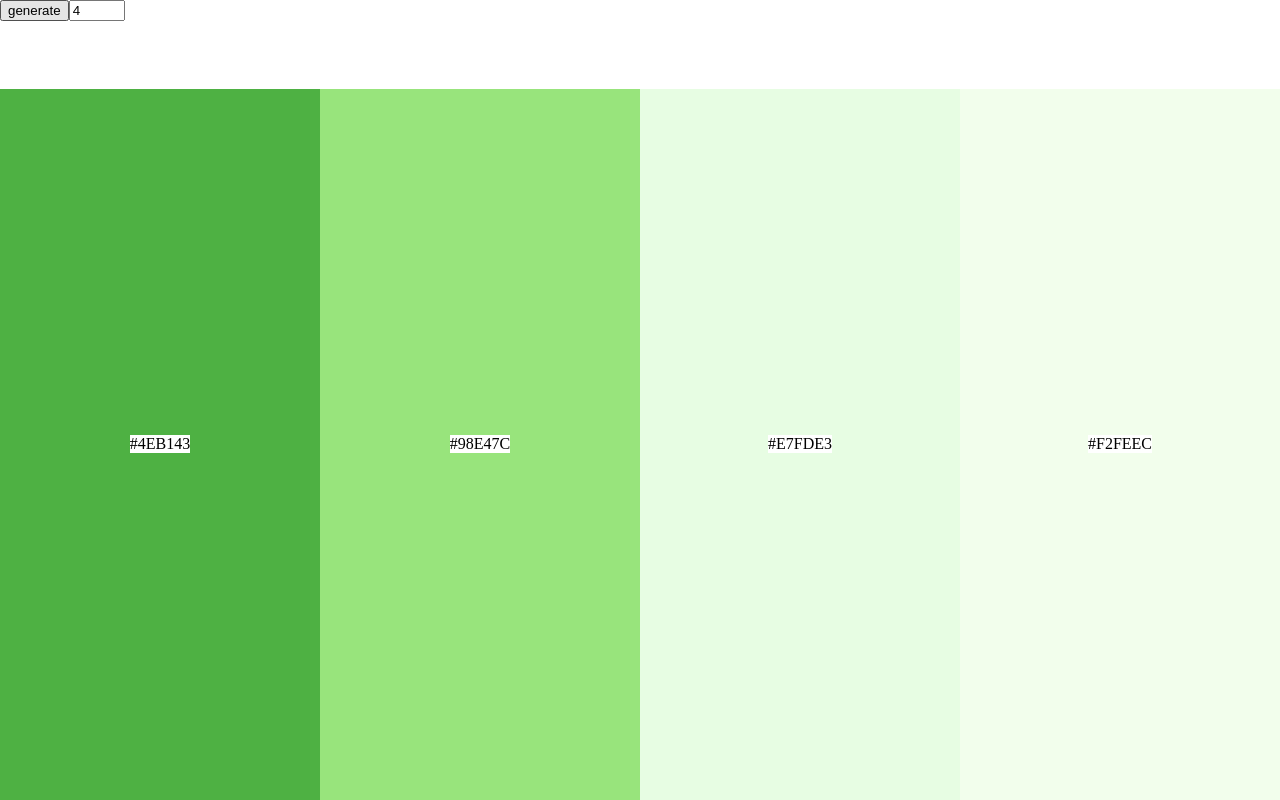
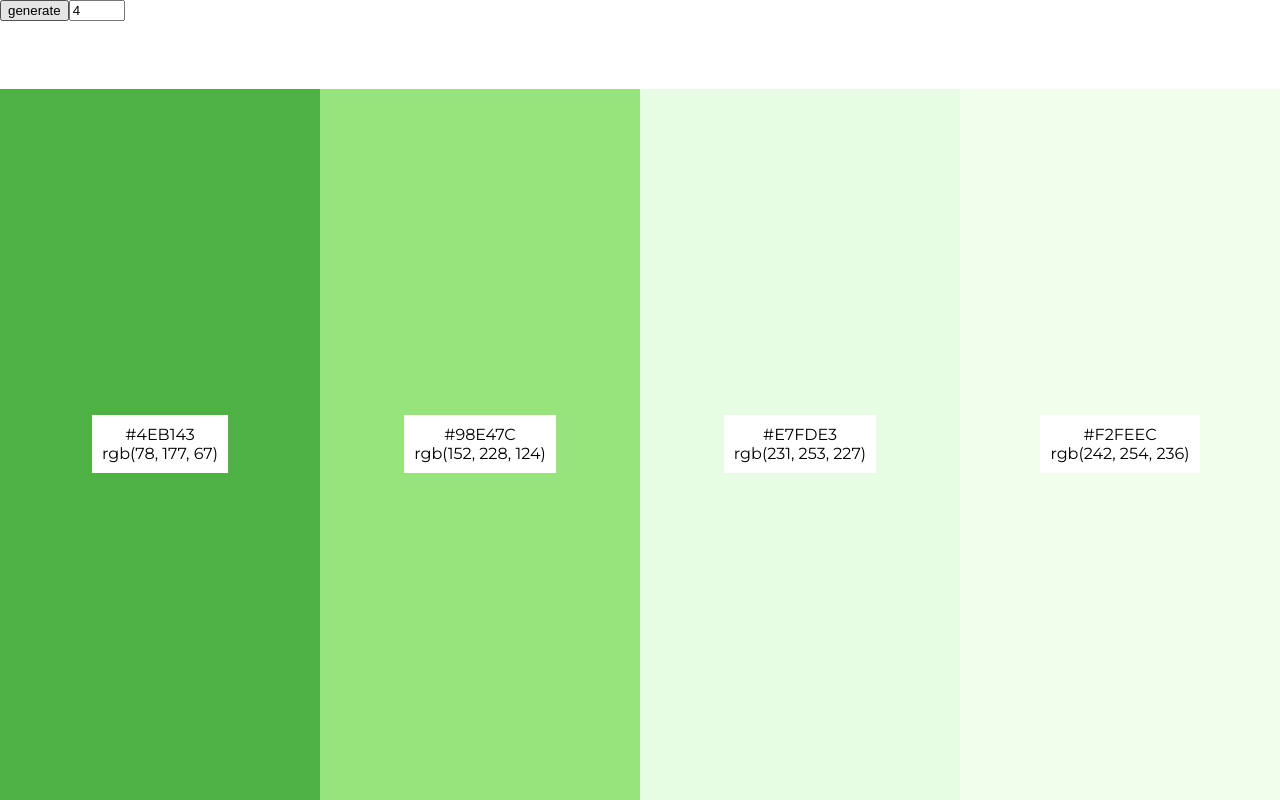
Before and after one commit to donovanodom/iris-color-theory, a React (Create React App) app: page / in a window 1280 px wide. Built offline with nearby package versions, Linux system fonts and the light colour scheme.

Commit message:
Update Color.js and styles.css

```diff
--- a/src/Color.js
+++ b/src/Color.js
@@ -1,6 +1,12 @@
 import React from 'react'
 
 const Color = ({h, s, l, i, hslToHex}) => {
+    const hexToRgb = function(str){
+        str = str.slice(1)
+        let RgbHex = str.match(/.{1,2}/g);
+        return `rgb(${parseInt(RgbHex[0], 16)}, ${parseInt(RgbHex[1], 16)}, ${parseInt(RgbHex[2], 16)})`
+    }
+    const hex = hslToHex(h, s, l).toUpperCase()
     return(
         <div
             className="color-block"
@@ -9,7 +15,10 @@ const Color = ({h, s, l, i, hslToHex}) => {
                 backgroundColor: `hsl(${h}, ${s}%, ${l}%)`,
             }}
         >
-            <div className='color-code'>{hslToHex(h, s, l).toUpperCase()}</div>
+            <ul className='color-code'>
+                <li>{hex}</li>
+                <li>{hexToRgb(hex)}</li>
+            </ul>
         </div>
     )
 }
--- a/src/styles.css
+++ b/src/styles.css
@@ -1,3 +1,5 @@
+@import url('https://fonts.googleapis.com/css2?family=Montserrat:ital,wght@0,100;0,200;0,300;0,400;0,500;0,600;0,700;0,800;0,900;1,100;1,200;1,300;1,400;1,500;1,600;1,700;1,800;1,900&display=swap');
+
 .App {
   font-family: sans-serif;
   text-align: center;
@@ -30,7 +32,11 @@ body {
   align-items: center;
 }
 .color-code{
-
-
+    font-family: 'Montserrat', sans-serif;
+    padding: 10px;
+    text-align: center;
     background-color: white;
 }
+.color-code, ul{
+    list-style-type: none;
+}
```
